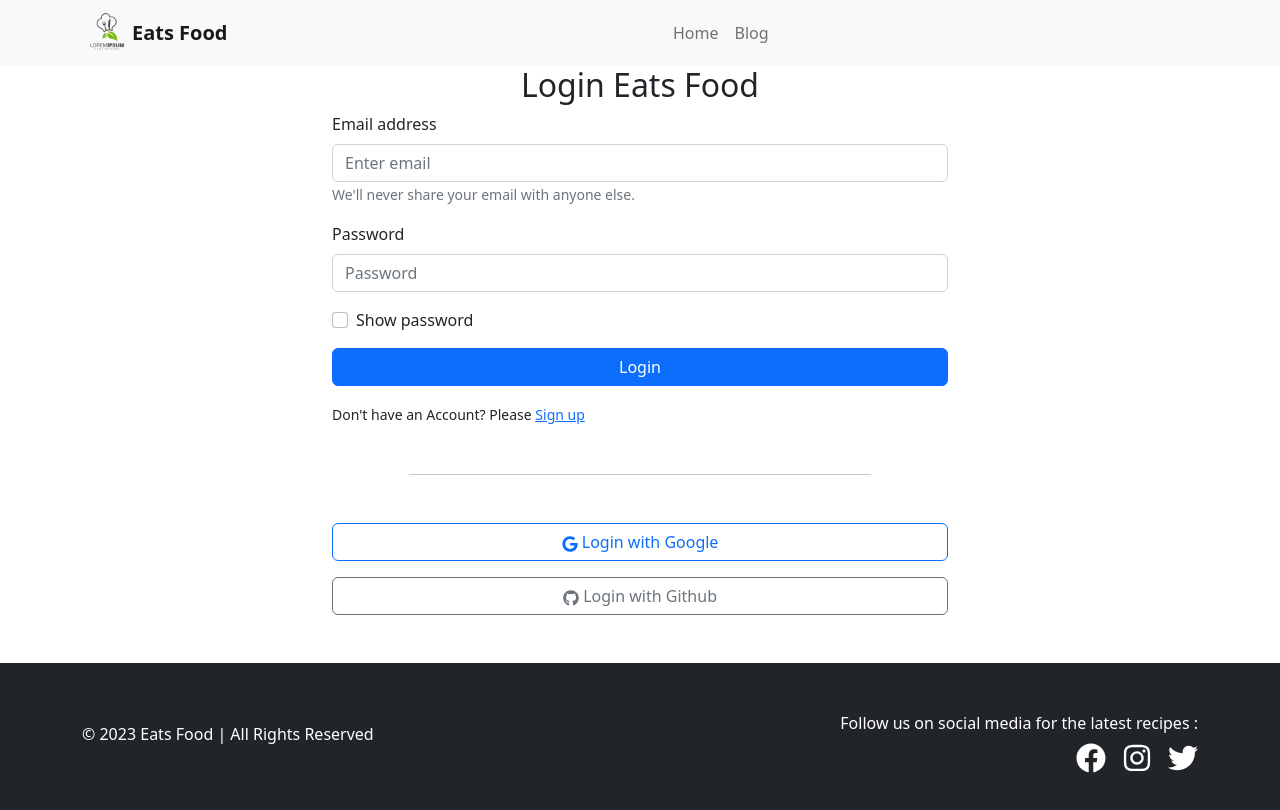
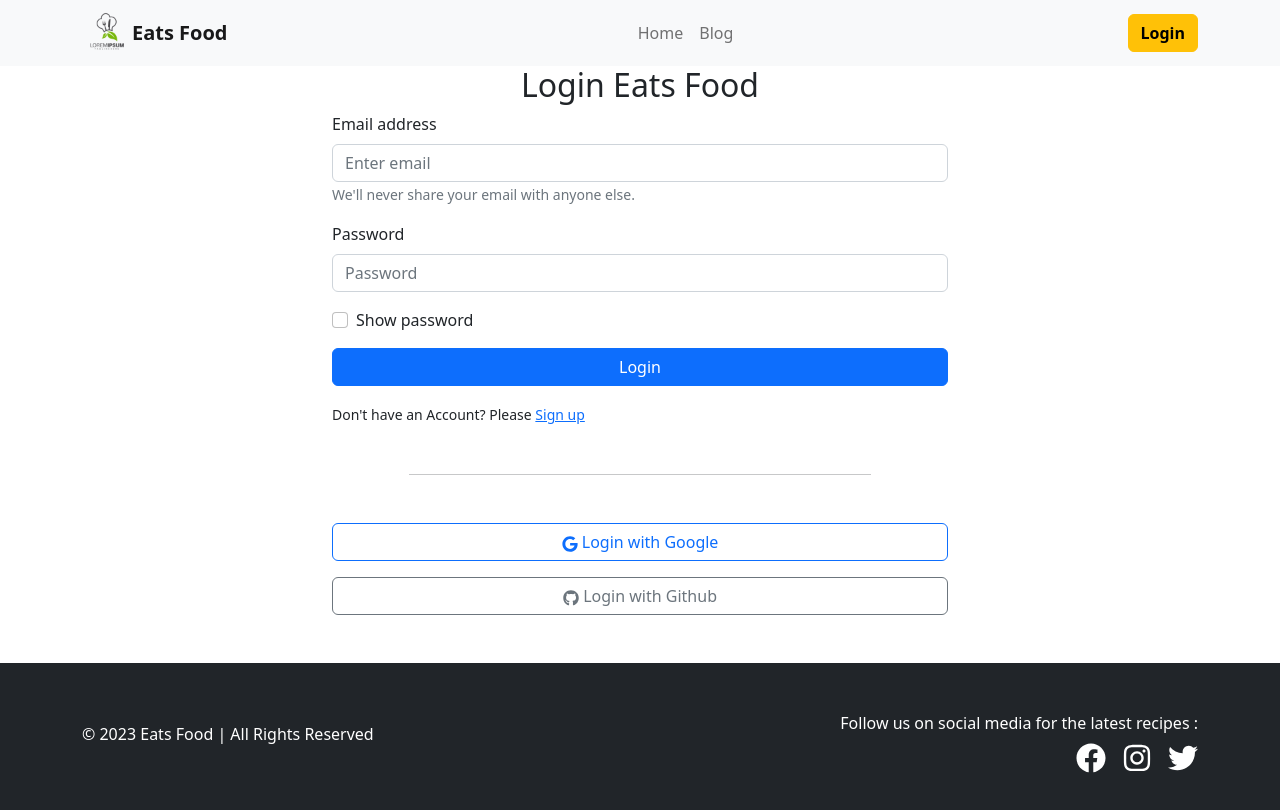
Before and after one commit to Jihad710/eats-food-client, a React (Vite) app: page /login in a window 1280 px wide. Shown: the top 810 px of the page. Built offline with nearby package versions, Linux system fonts and the light colour scheme; no server answers.

Commit message:
google auth login done

```diff
--- a/src/Pages/Shared/Header/Header.jsx
+++ b/src/Pages/Shared/Header/Header.jsx
@@ -53,7 +53,8 @@ const Header = () => {
                             }
 
 {
-
+                                user ? <Button onClick={handleLogOut} className='bg-dark bg-gradient fw-semibold
+                                ms-3 '>Logout</Button> : <Link to={`/login`}><Button className='fw-semibold' variant='warning'>Login</Button></Link>
                             }
 
                         </Nav>
--- a/src/provider/AuthProvider.jsx
+++ b/src/provider/AuthProvider.jsx
@@ -9,7 +9,7 @@ import app from '../firebase/firebase-config';
 export const AuthContext = createContext(null)
 const auth = getAuth(app);
 const googleProvider = new GoogleAuthProvider();
-const gitHubProvider = new GithubAuthProvider();
+
 
 const AuthProvider = ({ children }) => {
 
```
